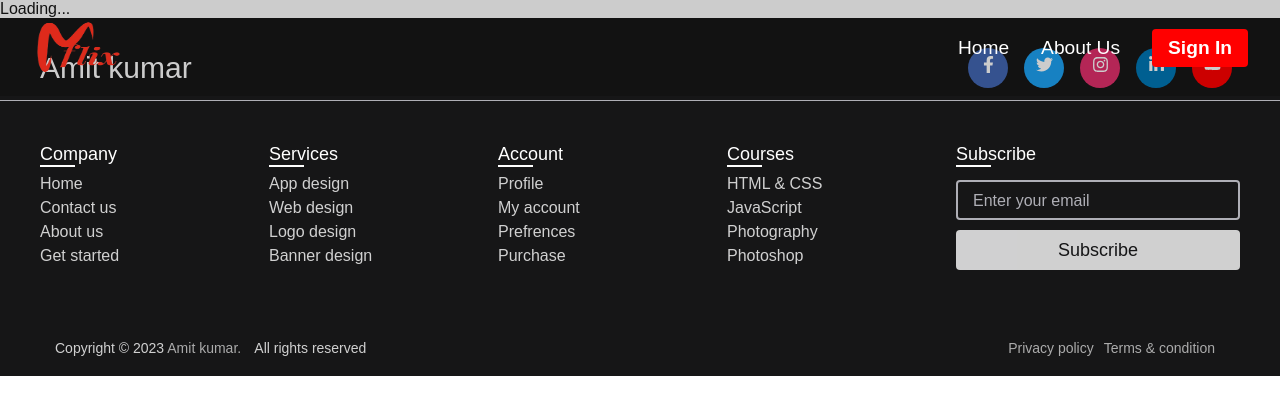
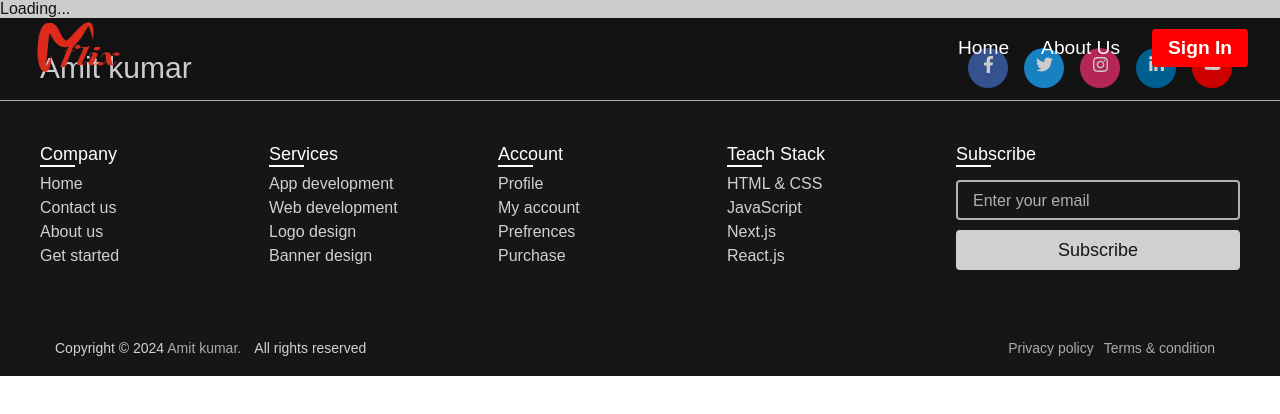
Before and after one commit to notgetin18/mini_netflix, a Next.js app: page /movie/1 in a window 1280 px wide. Shown: the top 414 px of the page. Built offline with nearby package versions, Linux system fonts and the light colour scheme; no server answers.

Commit message:
first commit

```diff
--- a/src/components/Footer.tsx
+++ b/src/components/Footer.tsx
@@ -84,10 +84,10 @@ const Footer = () => {
                         <ul className={footerStyles.box}>
                             <li className={footerStyles.link_name}>Services</li>
                             <li>
-                                <a href="#">App design</a>
+                                <a href="#">App development</a>
                             </li>
                             <li>
-                                <a href="#">Web design</a>
+                                <a href="#">Web development</a>
                             </li>
                             <li>
                                 <a href="#">Logo design</a>
@@ -112,7 +112,7 @@ const Footer = () => {
                             </li>
                         </ul>
                         <ul className={footerStyles.box}>
-                            <li className={footerStyles.link_name}>Courses</li>
+                            <li className={footerStyles.link_name}>Teach Stack</li>
                             <li>
                                 <a href="#">HTML & CSS</a>
                             </li>
@@ -120,10 +120,10 @@ const Footer = () => {
                                 <a href="#">JavaScript</a>
                             </li>
                             <li>
-                                <a href="#">Photography</a>
+                                <a href="#">Next.js</a>
                             </li>
                             <li>
-                                <a href="#">Photoshop</a>
+                                <a href="#">React.js</a>
                             </li>
                         </ul>
                         <ul className={`${footerStyles.box} ${footerStyles["input-box"]}`}>
@@ -141,7 +141,7 @@ const Footer = () => {
                     <div className={footerStyles.bottom_text}>
                         <span className={footerStyles.copyright_text}>
                             {" "}
-                            Copyright © 2023
+                            Copyright © 2024
                             <Link href="/>"> Amit kumar.</Link> All rights reserved{" "}
                         </span>
                         <span className={footerStyles.policy_terms}>
```
